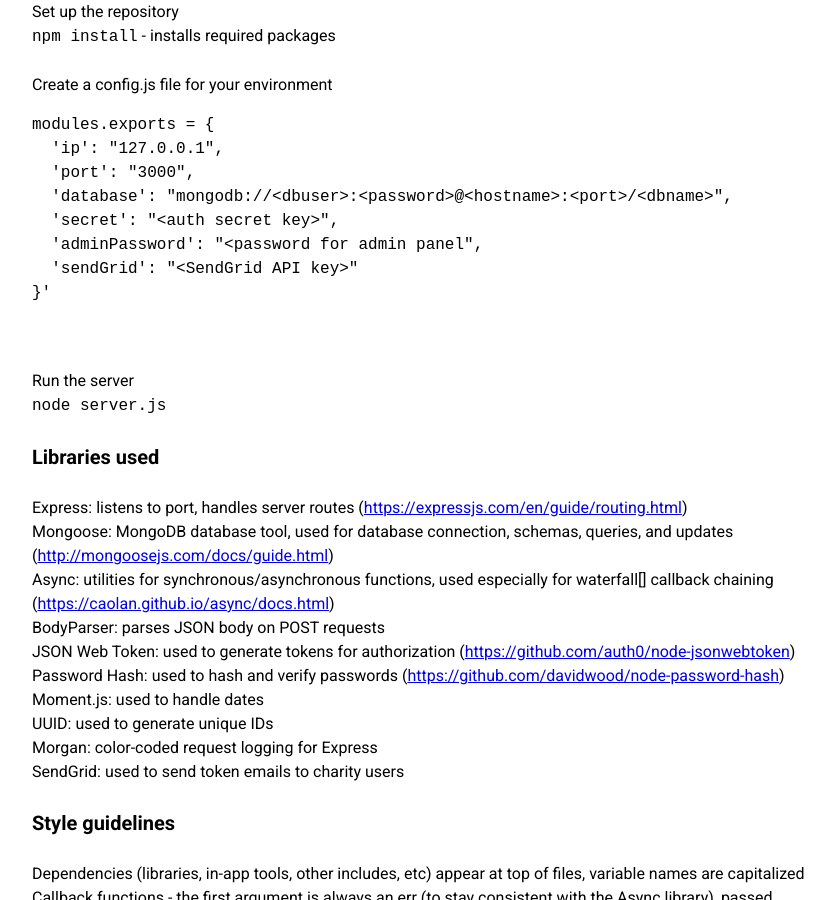
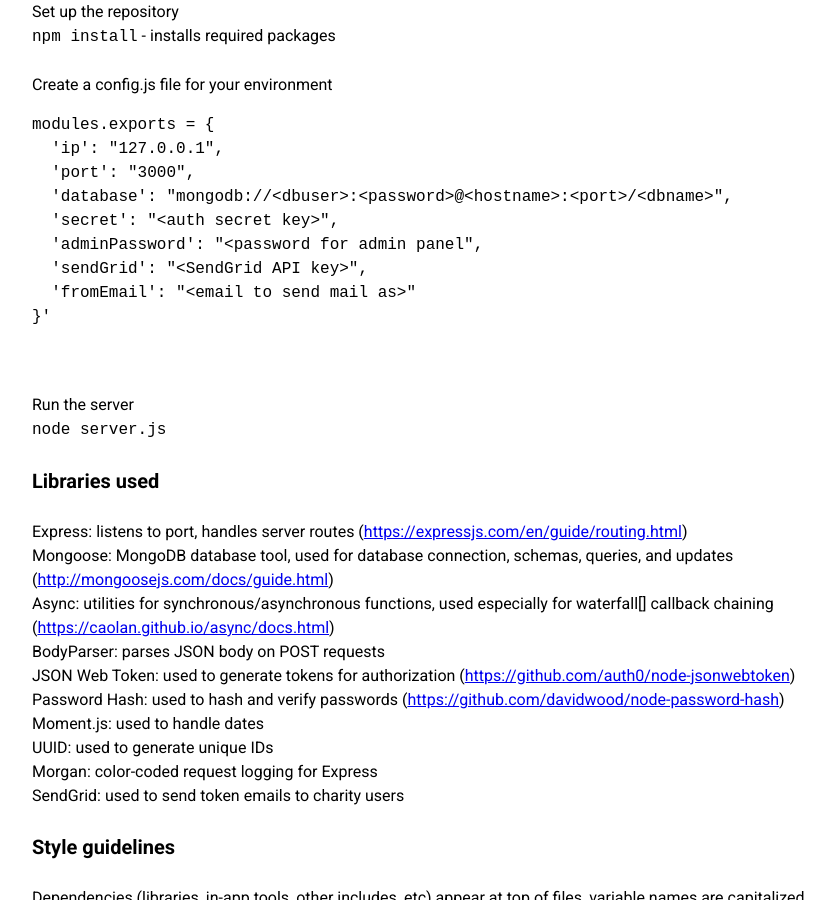
Before and after one commit to comp523-602/cchange-project, a Jekyll site: the page built from back-end-docs.markdown, in a window 1280 px wide and 900 px high, scrolled down 786 px. Shown: the whole window, without its empty margins (208-1043 px from the left). Built offline with Jekyll 4.4.1, drawn with Linux system fonts in a browser that asks for light colours.

Commit message:
Updated Back End Docs

````diff
--- a/back-end-docs.markdown
+++ b/back-end-docs.markdown
@@ -41,7 +41,8 @@ modules.exports = {
   'database': "mongodb://<dbuser>:<password>@<hostname>:<port>/<dbname>",
   'secret': "<auth secret key>",
   'adminPassword': "<password for admin panel",
-  'sendGrid': "<SendGrid API key>"
+  'sendGrid': "<SendGrid API key>",
+  'fromEmail': "<email to send mail as>"
 }'
 ```
 
````
